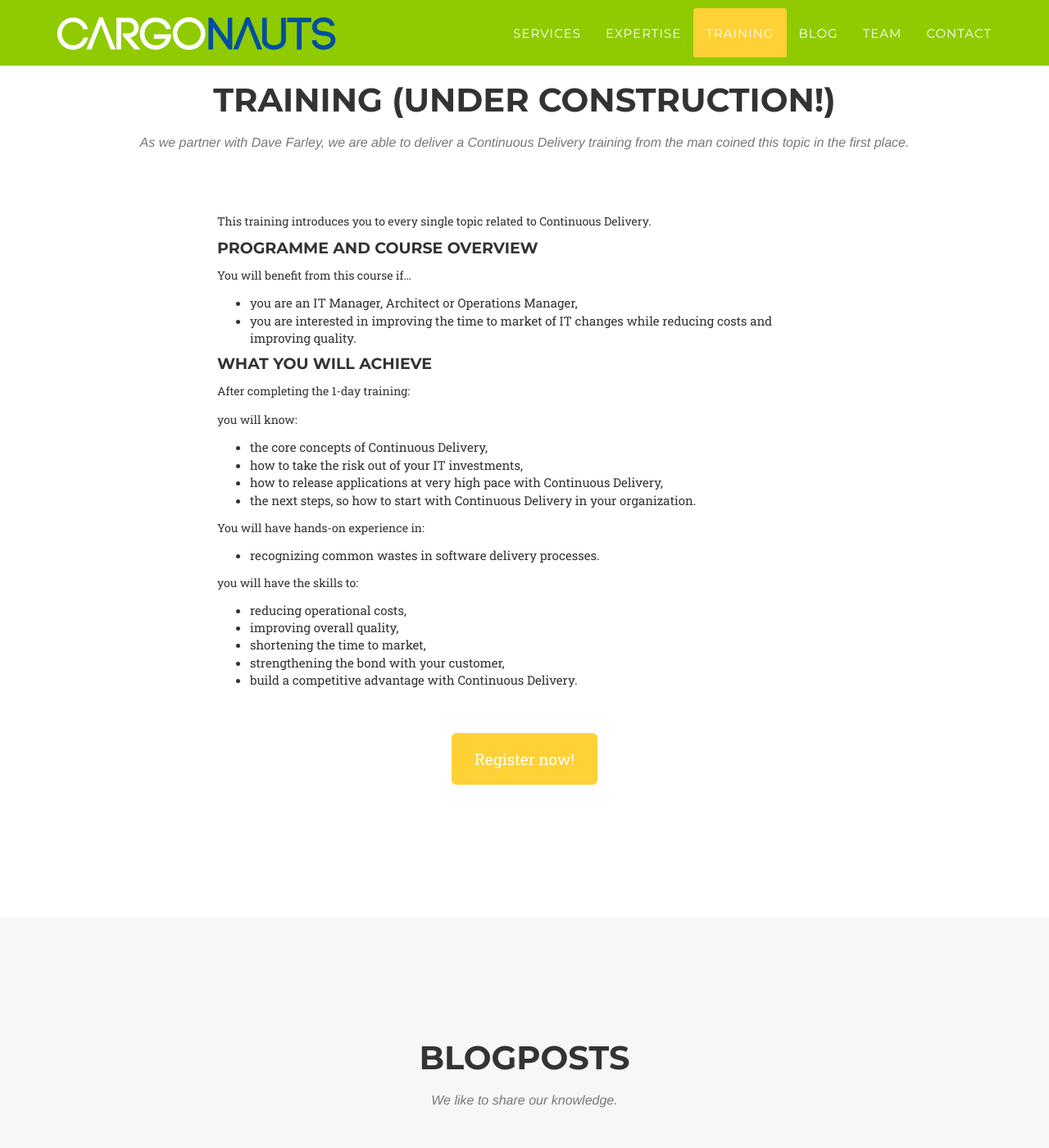
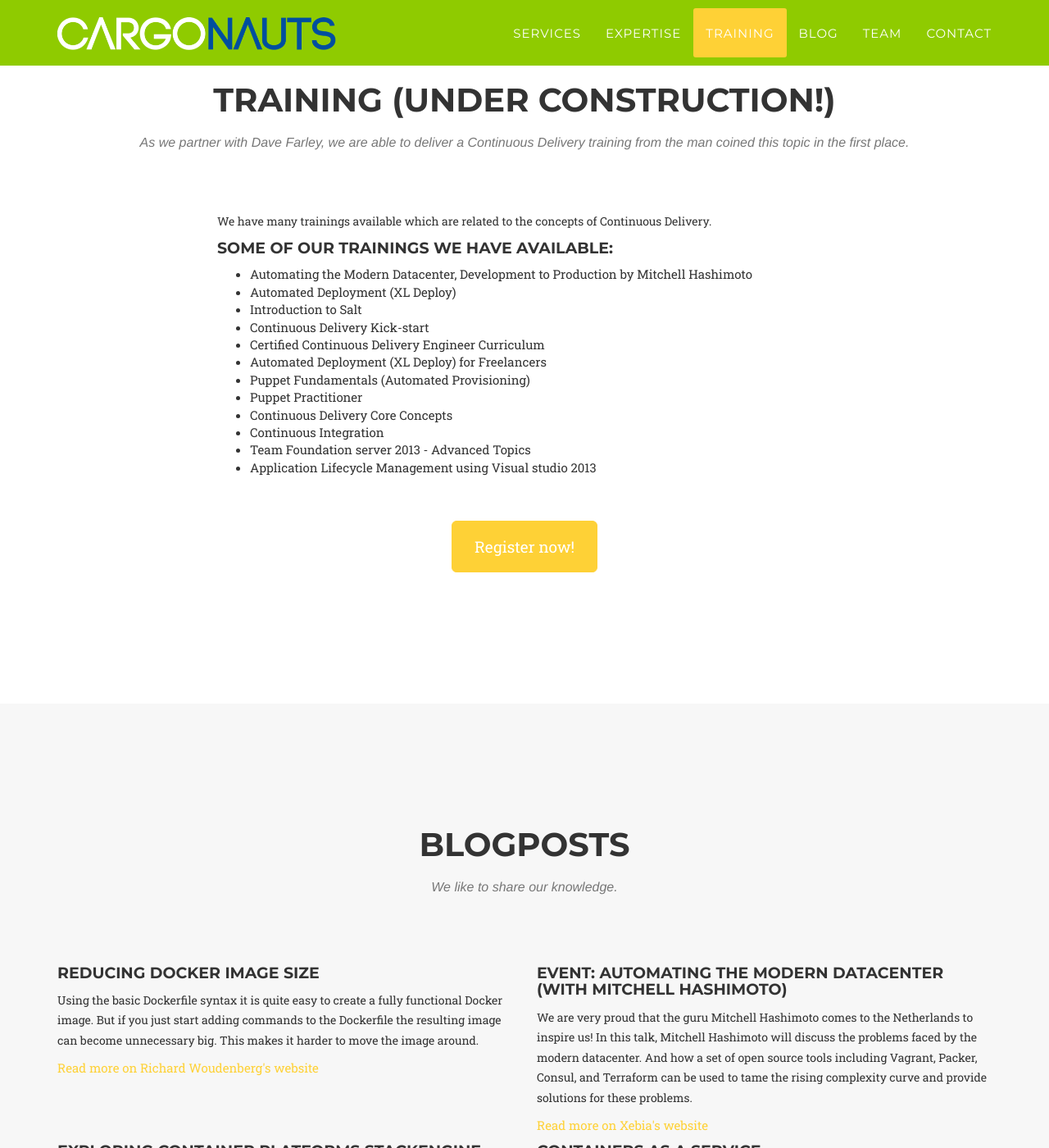
Before and after one commit to devopsautomators/devopsautomators.github.io, a Jekyll site: the page built from index.html, in a window 1280 px wide and 1400 px high, scrolled down 2867 px. Shown: the whole window at 82% size. Built offline with Jekyll 4.4.1, drawn with Linux system fonts in a browser that asks for light colours; some web fonts are replaced.

Commit message:
updated training texts

```diff
--- a/_includes/training.html
+++ b/_includes/training.html
@@ -10,40 +10,22 @@
             <div class="row">
 								<div class="col-lg-2"></div>
                 <div class="col-lg-8">
-<p>This training introduces you to every single topic related to Continuous Delivery.</p>
-<h4>Programme and Course Overview</h4>
-<p>You will benefit from this course if…</p>
+<p>We have many trainings available which are related to the concepts of Continuous Delivery.</p>
+<h4>Some of our trainings we have available:</h4>
 <ul>
-<li>you are an IT Manager, Architect or Operations Manager,</li>
-<li>you are interested in improving the time to market of IT changes while reducing costs and improving quality.</li>
+<li>Automating the Modern Datacenter, Development to Production by Mitchell Hashimoto</li>
+<li>Automated Deployment (XL Deploy)</li>
+<li>Introduction to Salt</li>
+<li>Continuous Delivery Kick-start</li>
+<li>Certified Continuous Delivery Engineer Curriculum</li>
+<li>Automated Deployment (XL Deploy) for Freelancers</li>
+<li>Puppet Fundamentals (Automated Provisioning)</li>
+<li>Puppet Practitioner</li>
+<li>Continuous Delivery Core Concepts</li>
+<li>Continuous Integration</li>
+<li>Team Foundation server 2013 - Advanced Topics</li>
+<li>Application Lifecycle Management using Visual studio 2013</li>
 </ul>
-
-<h4>What you will achieve</h4>
-
-<p>After completing the 1-day training:</p>
-
-<p>you will know:</p>
-<ul>
-<li>the core concepts of Continuous Delivery,</li>
-<li>how to take the risk out of your IT investments,</li>
-<li>how to release applications at very high pace with Continuous Delivery,</li>
-<li>the next steps, so how to start with Continuous Delivery in your organization.</li>
-</ul>
-
-<p>You will have hands-on experience in:</p>
-<ul>
-<li>recognizing common wastes in software delivery processes.</li>
-</ul>
-
-<p>you will have the skills to:</p>
-<ul>
-<li>reducing operational costs,</li>
-<li>improving overall quality,</li>
-<li>shortening the time to market,</li>
-<li>strengthening the bond with your customer,</li>
-<li>build a competitive advantage with Continuous Delivery.</li>
-</ul>
-
 
                 </div>
 								<div class="col-lg-2"></div>
@@ -51,7 +33,7 @@
 						<div class="row">
                 <div class="col-lg-12 text-center">
 										<br /><br />
-										<p><a href="http://training.xebia.com/continuous-delivery-devops/introduction-to-docker"><button type="button" class="btn btn-success btn-lg">Register now!</button></a></p>
+										<p><a href="http://training.xebia.com/continuous-delivery-devops/"><button type="button" class="btn btn-success btn-lg">Register now!</button></a></p>
                 </div>
 						</div>
         </div>
```
